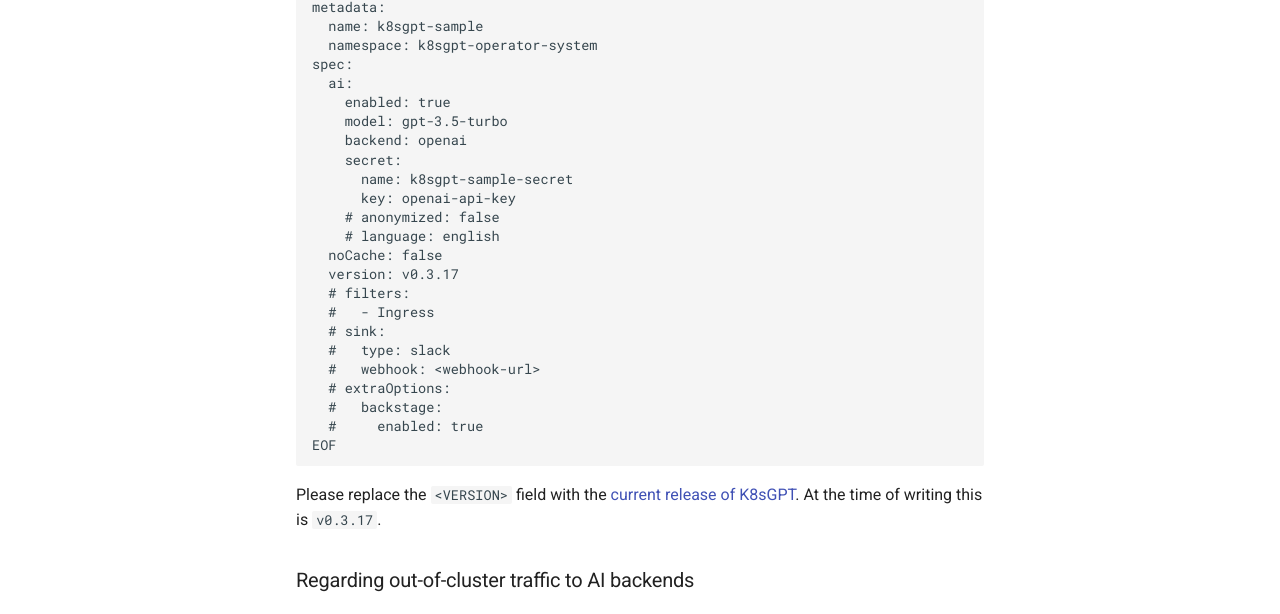
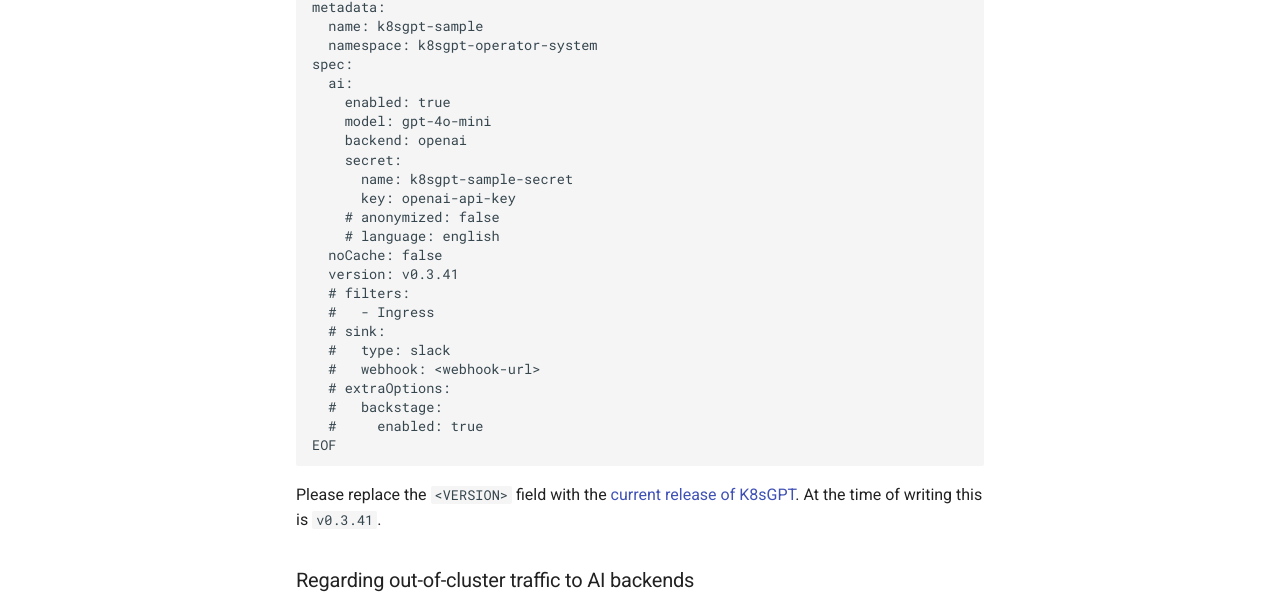
Before and after one commit to k8sgpt-ai/docs, an MkDocs documentation site: the page built from docs/getting-started/in-cluster-operator.md, in a window 1280 px wide and 1400 px high, scrolled down 764 px. Shown: the part 319-933 px from the top of the window. Built offline with MkDocs 1.6.1 and Material for MkDocs 9.7.7, drawn with Linux system fonts in a browser that asks for light colours; comment, search, counter and statistics services are not loaded; some of the changed text lies outside the part shown.

Commit message:
fix: replace gpt-3.5-turbo with gpt-4o-mini
Signed-off-by: Katya Gordeeva <kgordeev@redhat.com>

````diff
--- a/docs/getting-started/in-cluster-operator.md
+++ b/docs/getting-started/in-cluster-operator.md
@@ -42,7 +42,7 @@ metadata:
 spec:
   ai:
     enabled: true
-    model: gpt-3.5-turbo
+    model: gpt-4o-mini
     backend: openai
     secret:
       name: k8sgpt-sample-secret
@@ -50,7 +50,7 @@ spec:
     # anonymized: false
     # language: english
   noCache: false
-  version: v0.3.17
+  version: v0.3.41
   # filters:
   #   - Ingress
   # sink:
@@ -62,7 +62,7 @@ spec:
 EOF
 ```
 
-Please replace the `<VERSION>` field with the [current release of K8sGPT](https://github.com/k8sgpt-ai/k8sgpt/releases). At the time of writing this is `v0.3.17`.
+Please replace the `<VERSION>` field with the [current release of K8sGPT](https://github.com/k8sgpt-ai/k8sgpt/releases). At the time of writing this is `v0.3.41`.
 
 ### Regarding out-of-cluster traffic to AI backends
 
````
Also changed, not shown: docs/getting-started/getting-started.md (+1 -1 lines), docs/reference/providers/backend.md (+2 -2 lines), docs/tutorials/slack-integration.md (+1 -1 lines).
